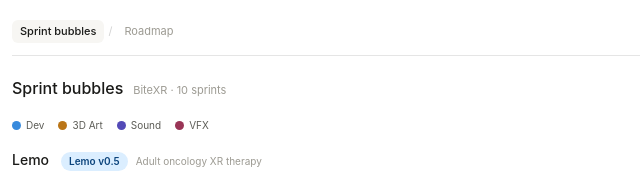
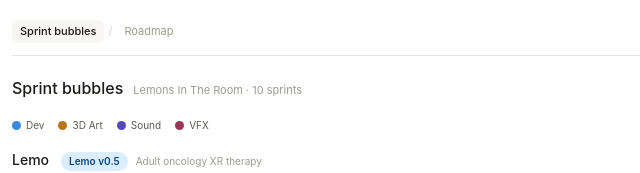
Before and after one commit to Lemons-in-the-Room/sprint-reviews-lemons, a plain HTML site: page index.html in a window 1280 px wide. Shown: the top 173 px of the page, 164-804 px from the left. Drawn offline with Linux system fonts and the light colour scheme.

Commit message:
Change title and subtitle from BiteXR to Lemons In The Room

```diff
--- a/index.html
+++ b/index.html
@@ -3,7 +3,7 @@
 <head>
 <meta charset="UTF-8">
 <meta name="viewport" content="width=device-width, initial-scale=1.0">
-<title>Sprint Bubbles — BiteXR</title>
+<title>Sprint Bubbles — Lemons In The Room</title>
 <style>
   :root {
     --bg: #ffffff;
@@ -479,7 +479,7 @@ async function init() {
     const latestSprint = sprints[sprints.length - 1];
     pageHdr.innerHTML = `
       <span class="page-title">Sprint bubbles</span>
-      <span class="page-sub">BiteXR · ${sprints.length} sprints</span>
+      <span class="page-sub">Lemons In The Room · ${sprints.length} sprints</span>
       <span class="updated">Last sprint: ${latestSprint.label} · ${latestSprint.dates}</span>
     `;
     root.appendChild(pageHdr);
```
